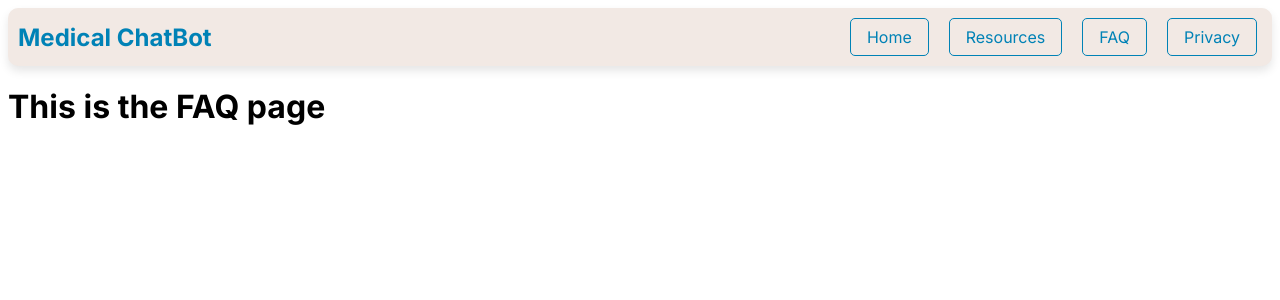
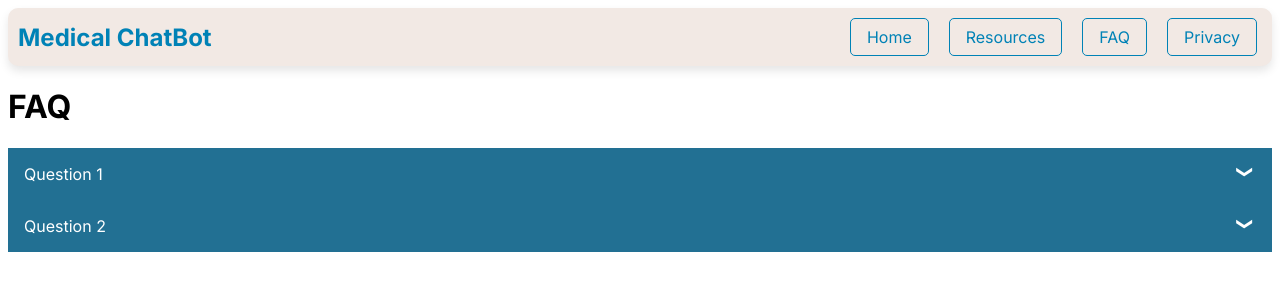
Before and after one commit to BriLo0916/HackRpiProject2023, a Next.js app in the folder frontend/: page /faq in a window 1280 px wide. Shown: the top 300 px of the page. Built offline with nearby package versions, Linux system fonts and the light colour scheme.

Commit message:
add faq stuff

```diff
--- /dev/null
+++ b/frontend/src/app/faq/accordion.css
@@ -0,0 +1,93 @@
+:root {
+  --primary: #227093;
+  --secondary: #ff5252;
+  --background: #eee;
+  --highlight: #ffda79;
+  /* Theme color */
+  --theme: var(--primary);
+}
+*, *::before, *::after {
+  box-sizing: border-box;
+}
+body {
+  display: grid;
+  place-content: center;
+  grid-template-columns: repeat(auto-fit, min(100%, 30rem));
+  min-height: 100vh;
+  place-items: start;
+  gap: 1rem;
+  margin: 0;
+  padding: 1rem;
+  color: var(--primary);
+  background: var(--background);
+}
+
+/* Core styles/functionality */
+.tab input {
+  position: absolute;
+  opacity: 0;
+  z-index: -1;
+}
+.tab__content {
+  max-height: 0;
+  overflow: hidden;
+  transition: all 0.35s;
+}
+.tab input:checked ~ .tab__content {
+  max-height: 10rem;
+}
+
+/* Visual styles */
+.accordion {
+  color: var(--theme);
+  border: 2px solid;
+  border-radius: 0.5rem;
+  overflow: hidden;
+}
+.tab__label,
+.tab__close {
+  display: flex;
+  color: white;
+  background: var(--theme);
+  cursor: pointer;
+}
+.tab__label {
+  justify-content: space-between;
+  padding: 1rem;
+}
+.tab__label::after {
+  content: "\276F";
+  width: 1em;
+  height: 1em;
+  text-align: center;
+  transform: rotate(90deg);
+  transition: all 0.35s;
+}
+.tab input:checked + .tab__label::after {
+  transform: rotate(270deg);
+}
+.tab__content p {
+  margin: 0;
+  padding: 1rem;
+}
+.tab__close {
+  justify-content: flex-end;
+  padding: 0.5rem 1rem;
+  font-size: 0.75rem;
+}
+.accordion--radio {
+  --theme: var(--secondary);
+}
+
+/* Arrow animation */
+.tab input:not(:checked) + .tab__label:hover::after {
+  animation: bounce .5s infinite;
+}
+@keyframes bounce {
+  25% {
+    transform: rotate(90deg) translate(.25rem);
+  }
+  75% {
+    transform: rotate(90deg) translate(-.25rem);
+  }
+}
--- a/frontend/src/app/faq/page.js
+++ b/frontend/src/app/faq/page.js
@@ -1,9 +1,25 @@
-
+import styles from  "./page.module.css";
 
 function Page() {
   return (
   <>
-    <h1>This is the FAQ page</h1>
+    <h1>FAQ</h1>
+    <section className="accordion">
+  <div className={styles["tab"]}>
+    <input type="checkbox" name="accordion-1" id="cb1" />
+    <label htmlFor="cb1" className={styles["tab__label"]}>Question 1</label>
+    <div className={styles["tab__content"]}>
+      <p>some answer here</p>
+    </div>
+  </div>
+  <div className={styles["tab"]}>
+    <input type="checkbox" name="accordion-1" id="cb2" />
+    <label htmlFor="cb2" className={styles["tab__label"]}>Question 2</label>
+    <div className={styles["tab__content"]}>
+      <p>another answer here</p>
+    </div>
+  </div>
+</section>
 
   </>);
 
--- /dev/null
+++ b/frontend/src/app/faq/page.module.css
@@ -0,0 +1,83 @@
+
+.accordion {
+  display: grid;
+  place-content: center;
+  grid-template-columns: repeat(auto-fit, min(100%, 30rem));
+  min-height: 90vh;
+  place-items: start;
+  gap: 1rem;
+  margin: 0;
+  padding: 1rem;
+  color: #227093;
+  background: #eee;
+}
+
+/* Core styles/functionality */
+.tab input {
+  position: absolute;
+  opacity: 0;
+  z-index: -1;
+}
+.tab__content {
+  max-height: 0;
+  overflow: hidden;
+  transition: all 0.35s;
+}
+.tab input:checked ~ .tab__content {
+  max-height: 10rem;
+}
+
+/* Visual styles */
+.accordion {
+  color: #227093;
+  border: 2px solid;
+  border-radius: 0.5rem;
+  overflow: hidden;
+}
+.tab__label,
+.tab__close {
+  display: flex;
+  color: white;
+  background: #227093;
+  cursor: pointer;
+}
+.tab__label {
+  justify-content: space-between;
+  padding: 1rem;
+}
+.tab__label::after {
+  content: "\276F";
+  width: 1em;
+  height: 1em;
+  text-align: center;
+  transform: rotate(90deg);
+  transition: all 0.35s;
+}
+.tab input:checked + .tab__label::after {
+  transform: rotate(270deg);
+}
+.tab__content p {
+  margin: 0;
+  padding: 1rem;
+}
+.tab__close {
+  justify-content: flex-end;
+  padding: 0.5rem 1rem;
+  font-size: 0.75rem;
+}
+.accordion--radio {
+  background: #ff5252;
+}
+
+/* Arrow animation */
+.tab input:not(:checked) + .tab__label:hover::after {
+  animation: bounce .5s infinite;
+}
+@keyframes bounce {
+  25% {
+    transform: rotate(90deg) translate(.25rem);
+  }
+  75% {
+    transform: rotate(90deg) translate(-.25rem);
+  }
+}
```
